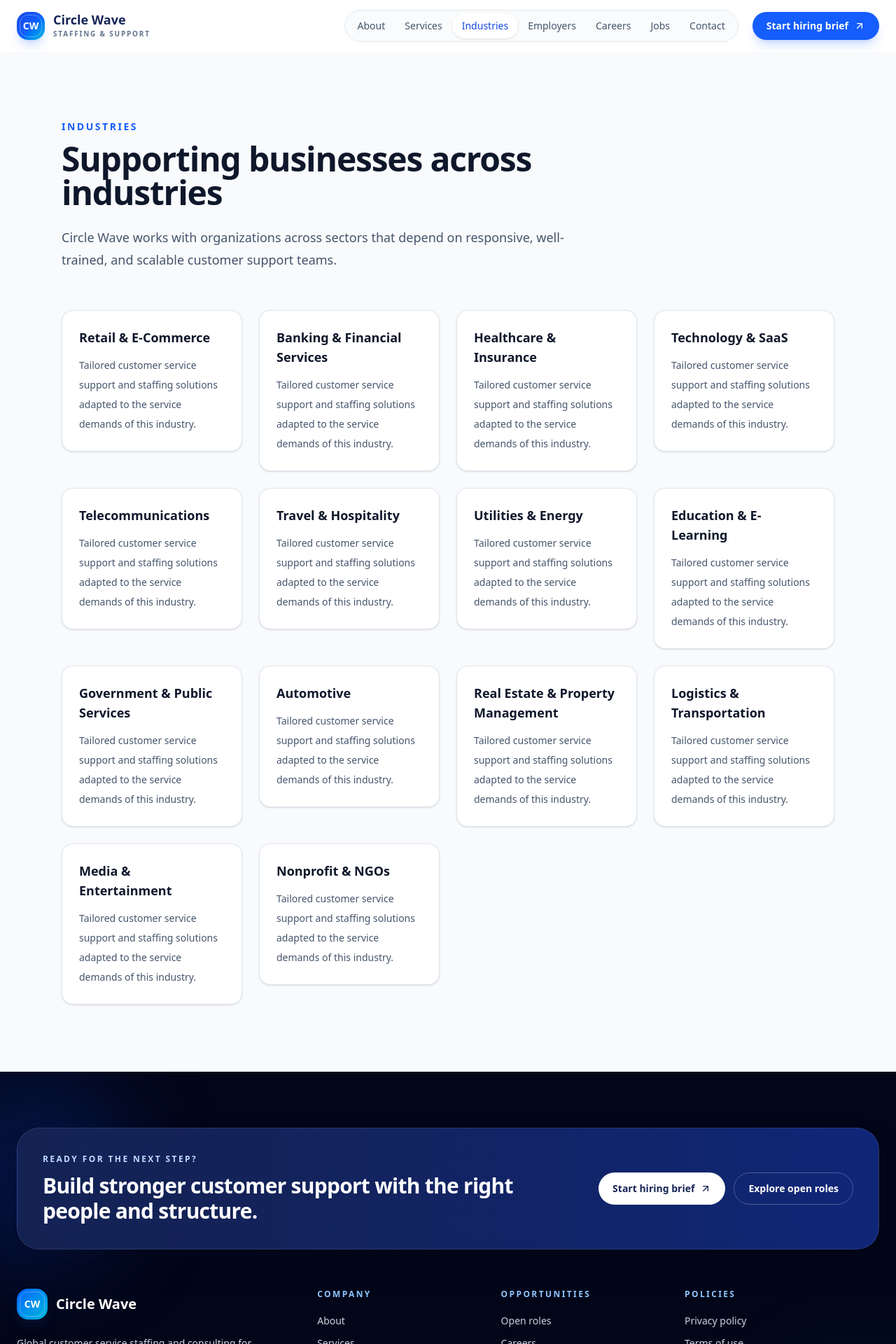
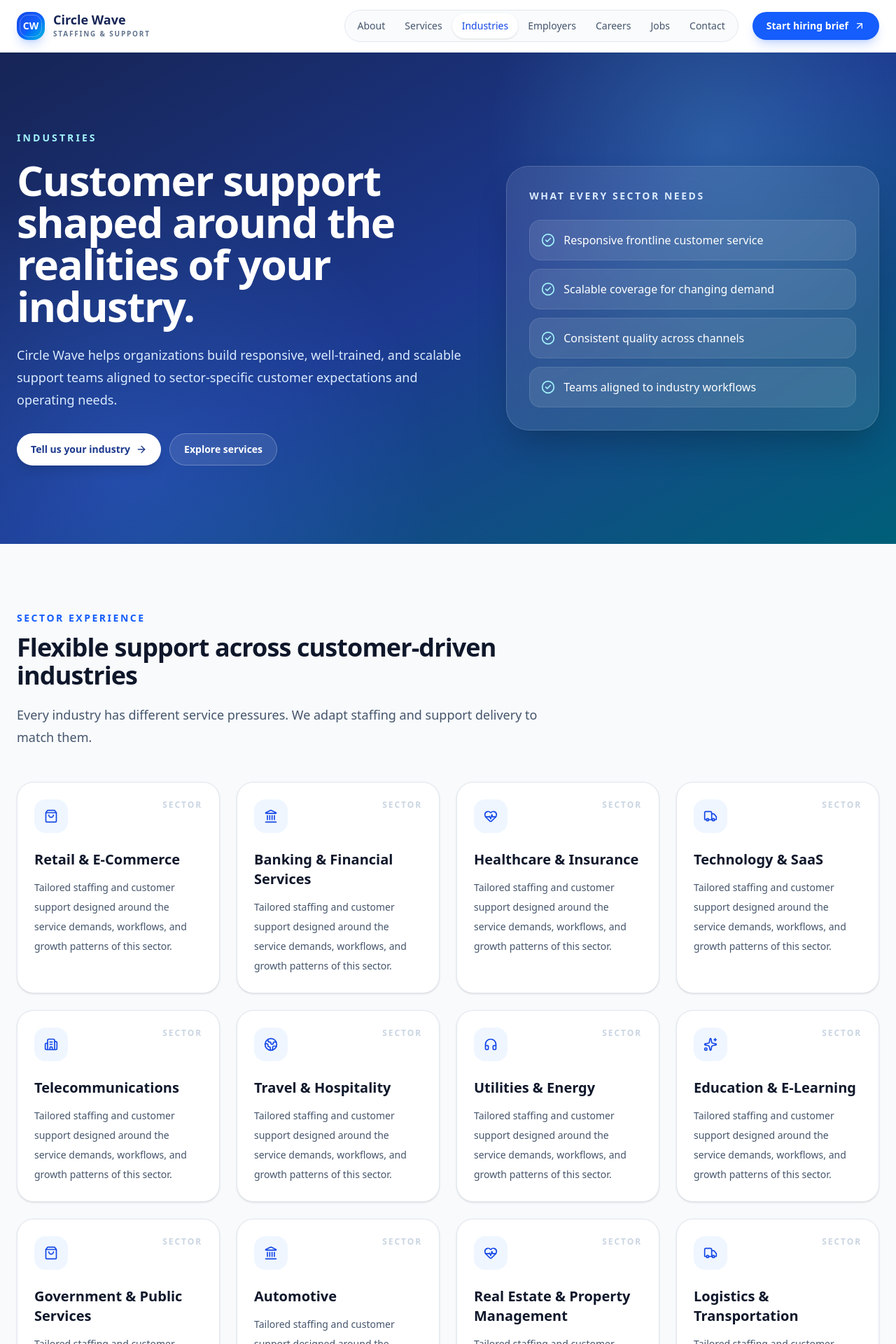
Before and after one commit to emmanuel-anye/circle-wave-website, a Next.js app: page /industries in a window 1280 px wide. Shown: the top 1920 px of the page at 70% size. Built offline with nearby package versions, Linux system fonts and the light colour scheme.

Commit message:
Redesign industries page

```diff
--- a/app/industries/page.tsx
+++ b/app/industries/page.tsx
@@ -1,44 +1,146 @@
+import Link from "next/link";
+import {
+  ArrowRight,
+  Building2,
+  CheckCircle2,
+  Globe2,
+  Headphones,
+  HeartPulse,
+  Landmark,
+  ShoppingBag,
+  Sparkles,
+  Truck,
+} from "lucide-react";
 import PageTransition from "@/components/ui/PageTransition";
 import Reveal from "@/components/ui/Reveal";
 import { StaggerGroup, StaggerItem } from "@/components/ui/Stagger";
 import HoverCard from "@/components/ui/HoverCard";
 import { industries } from "@/content/industries";
 
+const industryIcons = [ShoppingBag, Landmark, HeartPulse, Truck, Building2, Globe2, Headphones, Sparkles];
+
+const supportNeeds = [
+  "Responsive frontline customer service",
+  "Scalable coverage for changing demand",
+  "Consistent quality across channels",
+  "Teams aligned to industry workflows",
+];
+
 export default function IndustriesPage() {
   return (
     <PageTransition>
-      <section className="bg-slate-50 section">
-        <div className="mx-auto max-w-6xl px-4 sm:px-6">
+      <main className="overflow-hidden bg-white">
+        <section className="relative isolate bg-gradient-to-br from-blue-950 via-blue-900 to-cyan-800 text-white">
+          <div className="absolute inset-0 -z-10 opacity-70 [background:radial-gradient(circle_at_80%_18%,rgba(103,232,249,0.3),transparent_28%),radial-gradient(circle_at_15%_85%,rgba(59,130,246,0.4),transparent_35%)]" />
+          <div className="mx-auto grid max-w-7xl gap-12 px-4 py-20 sm:px-6 sm:py-24 lg:grid-cols-[1.1fr_0.9fr] lg:items-center lg:py-28">
+            <Reveal>
+              <p className="text-sm font-semibold uppercase tracking-[0.22em] text-cyan-200">Industries</p>
+              <h1 className="mt-5 max-w-4xl text-4xl font-bold tracking-tight sm:text-5xl lg:text-6xl">
+                Customer support shaped around the realities of your industry.
+              </h1>
+              <p className="mt-6 max-w-2xl text-lg leading-8 text-blue-100">
+                Circle Wave helps organizations build responsive, well-trained, and scalable support teams aligned to
+                sector-specific customer expectations and operating needs.
+              </p>
+              <div className="mt-8 flex flex-wrap gap-3">
+                <Link
+                  href="/employers#hiring-brief"
+                  className="inline-flex items-center gap-2 rounded-full bg-white px-5 py-3 text-sm font-semibold text-blue-900 shadow-lg transition hover:-translate-y-0.5"
+                >
+                  Tell us your industry
+                  <ArrowRight className="h-4 w-4" aria-hidden="true" />
+                </Link>
+                <Link
+                  href="/services"
+                  className="inline-flex items-center gap-2 rounded-full border border-white/25 bg-white/10 px-5 py-3 text-sm font-semibold text-white backdrop-blur transition hover:bg-white/15"
+                >
+                  Explore services
+                </Link>
+              </div>
+            </Reveal>
+
+            <Reveal delay={0.08}>
+              <div className="rounded-[2rem] border border-white/15 bg-white/10 p-6 shadow-2xl backdrop-blur-xl sm:p-8">
+                <p className="text-sm font-semibold uppercase tracking-[0.18em] text-blue-100">What every sector needs</p>
+                <div className="mt-6 space-y-3">
+                  {supportNeeds.map((need) => (
+                    <div key={need} className="flex items-center gap-3 rounded-2xl border border-white/10 bg-white/10 p-4">
+                      <CheckCircle2 className="h-5 w-5 shrink-0 text-cyan-200" aria-hidden="true" />
+                      <span className="font-medium text-white">{need}</span>
+                    </div>
+                  ))}
+                </div>
+              </div>
+            </Reveal>
+          </div>
+        </section>
+
+        <section className="bg-slate-50 py-20 sm:py-24">
+          <div className="mx-auto max-w-7xl px-4 sm:px-6">
             <Reveal className="max-w-3xl">
-            <p className="text-sm font-semibold uppercase tracking-[0.18em] text-blue-600">
-              Industries
-            </p>
-            <h1 className="mt-3 text-3xl font-bold tracking-tight text-slate-900 sm:text-4xl md:text-5xl">
-              Supporting businesses across industries
-            </h1>
-            <p className="mt-6 text-lg leading-8 text-slate-600">
-              Circle Wave works with organizations across sectors that depend on
-              responsive, well-trained, and scalable customer support teams.
+              <p className="text-sm font-semibold uppercase tracking-[0.18em] text-blue-600">Sector experience</p>
+              <h2 className="mt-3 text-3xl font-bold tracking-tight text-slate-900 sm:text-4xl">
+                Flexible support across customer-driven industries
+              </h2>
+              <p className="mt-5 text-lg leading-8 text-slate-600">
+                Every industry has different service pressures. We adapt staffing and support delivery to match them.
               </p>
             </Reveal>
 
-          <StaggerGroup className="mt-14 grid gap-6 sm:grid-cols-2 lg:grid-cols-3 xl:grid-cols-4">
-            {industries.map((industry) => (
+            <StaggerGroup className="mt-12 grid gap-6 sm:grid-cols-2 lg:grid-cols-3 xl:grid-cols-4">
+              {industries.map((industry, index) => {
+                const Icon = industryIcons[index % industryIcons.length];
+                return (
                   <StaggerItem key={industry}>
-                <HoverCard className="rounded-2xl border border-slate-200 bg-white p-6 shadow-sm">
-                  <h2 className="text-lg font-semibold text-slate-900">
-                    {industry}
-                  </h2>
+                    <HoverCard className="group h-full rounded-3xl border border-slate-200 bg-white p-6 shadow-sm">
+                      <div className="flex items-start justify-between gap-4">
+                        <span className="inline-flex h-12 w-12 items-center justify-center rounded-2xl bg-blue-50 text-blue-700 transition group-hover:bg-blue-600 group-hover:text-white">
+                          <Icon className="h-5 w-5" aria-hidden="true" />
+                        </span>
+                        <span className="text-xs font-semibold uppercase tracking-[0.16em] text-slate-300">Sector</span>
+                      </div>
+                      <h3 className="mt-6 text-xl font-semibold text-slate-900">{industry}</h3>
                       <p className="mt-3 text-sm leading-7 text-slate-600">
-                    Tailored customer service support and staffing solutions adapted
-                    to the service demands of this industry.
+                        Tailored staffing and customer support designed around the service demands, workflows, and growth
+                        patterns of this sector.
                       </p>
                     </HoverCard>
                   </StaggerItem>
-            ))}
+                );
+              })}
             </StaggerGroup>
           </div>
         </section>
+
+        <section className="py-20 sm:py-24">
+          <div className="mx-auto max-w-7xl px-4 sm:px-6">
+            <Reveal>
+              <div className="relative overflow-hidden rounded-[2rem] bg-slate-950 px-6 py-12 text-white sm:px-10 lg:px-14">
+                <div className="absolute right-0 top-0 h-64 w-64 translate-x-1/3 -translate-y-1/3 rounded-full bg-cyan-400/20 blur-3xl" />
+                <div className="relative grid gap-8 lg:grid-cols-[1fr_auto] lg:items-center">
+                  <div>
+                    <p className="text-sm font-semibold uppercase tracking-[0.18em] text-cyan-300">A tailored approach</p>
+                    <h2 className="mt-3 max-w-3xl text-3xl font-bold tracking-tight sm:text-4xl">
+                      Your support model should fit your customers, not force them into a template.
+                    </h2>
+                    <p className="mt-5 max-w-2xl leading-8 text-slate-300">
+                      Share your operating environment, hiring priorities, and service goals. Circle Wave will help identify
+                      a practical staffing and support approach for your business.
+                    </p>
+                  </div>
+                  <Link
+                    href="/employers#hiring-brief"
+                    className="inline-flex w-fit items-center gap-2 rounded-full bg-white px-5 py-3 text-sm font-semibold text-slate-950 transition hover:-translate-y-0.5"
+                  >
+                    Start the conversation
+                    <ArrowRight className="h-4 w-4" aria-hidden="true" />
+                  </Link>
+                </div>
+              </div>
+            </Reveal>
+          </div>
+        </section>
+      </main>
     </PageTransition>
   );
 }
```
Lines whose indentation alone changed are shown as unchanged.
